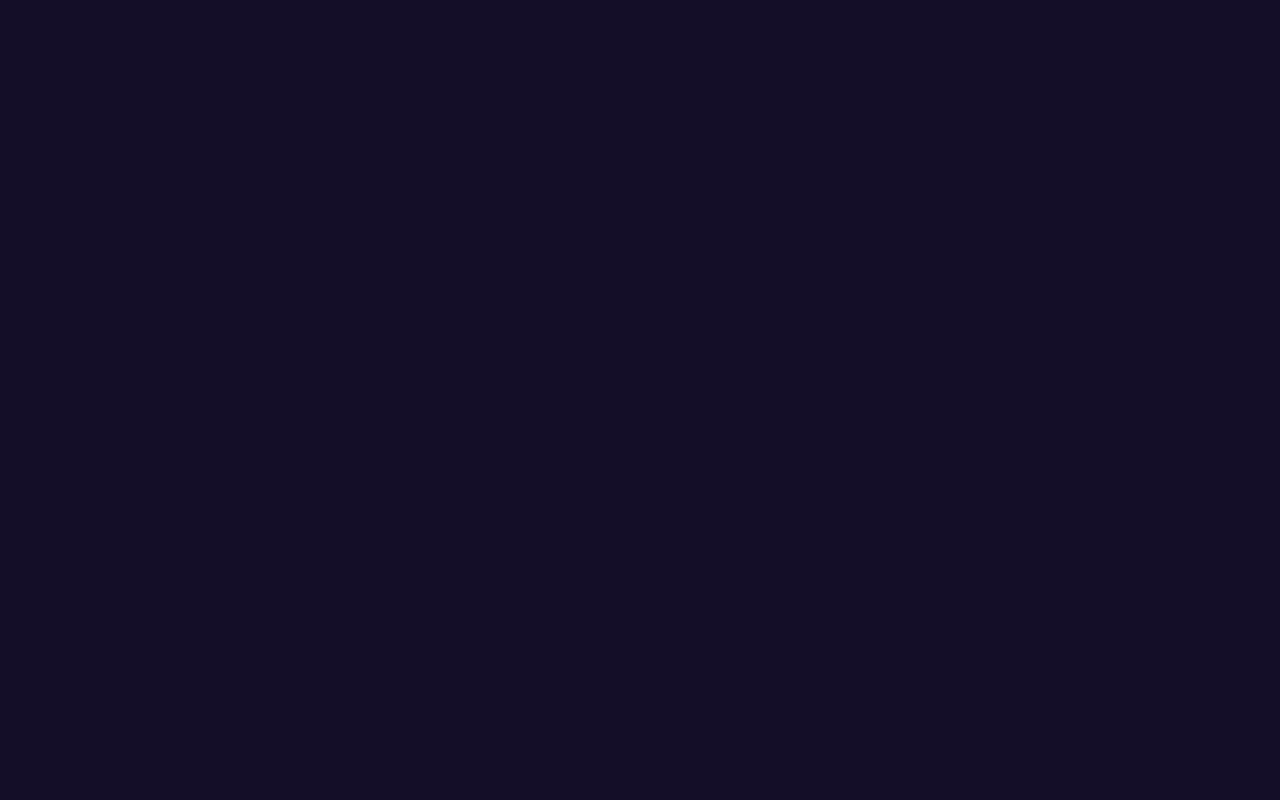
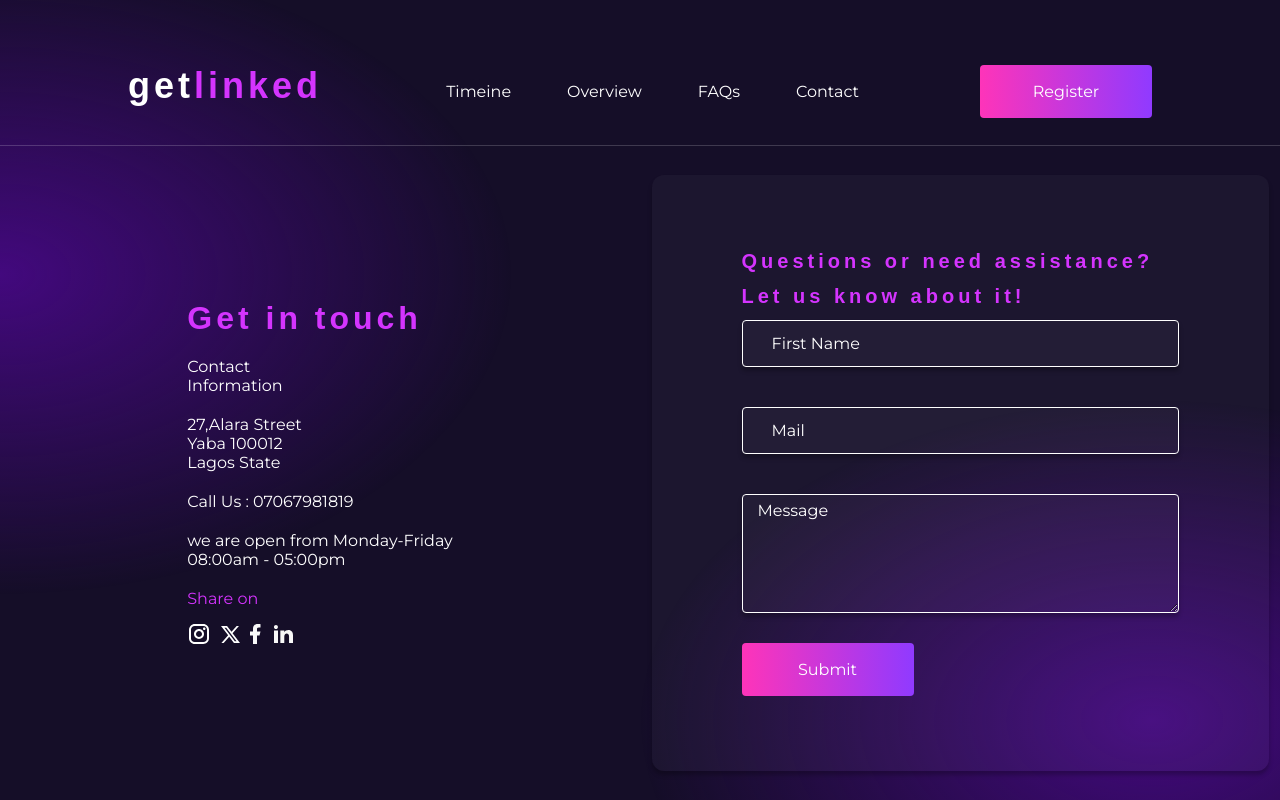
Before and after one commit to Adelabuadeleke/getlinked, a React (Vite) app: page /contact in a window 1280 px wide. Before the commit this address had no page. Built offline with nearby package versions, Linux system fonts and the light colour scheme; a web font is replaced by a local one.

Commit message:
added register & contact routes

```diff
--- a/src/App.jsx
+++ b/src/App.jsx
@@ -2,15 +2,18 @@
 import reactLogo from './assets/react.svg'
 import viteLogo from '/vite.svg'
 import './App.css'
-
-// pages
-import Home from './pages/Home';
 import {
   Route,
   BrowserRouter as Router,
   Routes,
 
 } from 'react-router-dom';
+
+// pages
+import Home from './pages/Home';
+import Contact from './pages/Contact';
+import Register from './pages/Register';
+
 
 
 function App() {
@@ -20,6 +23,8 @@
      <Router>
       <Routes>
         <Route path='/' element={<Home />}/>
+        <Route path='/contact' element={<Contact />}/>
+        <Route path='/register' element={<Register />}/>
       </Routes>
      </Router>
     </>
```
